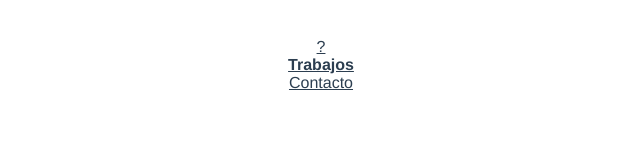
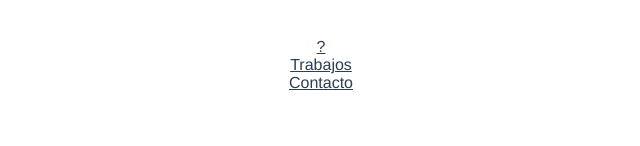
Before and after one commit to Zenemig/noburo, a Vue app: page /#/trabajos in a window 1280 px wide. Before the commit this address led to /#/trabajos. Shown: the top 146 px of the page, without its empty margins (319-959 px from the left). Built offline with nearby package versions, Linux system fonts and the light colour scheme.

Commit message:
refactor(routes): use history mode and code splitting

```diff
--- a/src/router/index.js
+++ b/src/router/index.js
@@ -1,6 +1,10 @@
 import Vue from "vue";
 import VueRouter from "vue-router";
-import Home from "../views/Home.vue";
+
+const Home = () => import("../views/Home.vue");
+const Trabajos = () => import("../views/Trabajos.vue");
+const Trabajo = () => import("../views/Trabajo.vue");
+const Contacto = () => import("../views/Contacto.vue");
 
 Vue.use(VueRouter);
 
@@ -16,11 +20,16 @@ const routes = [
   {
     path: "/trabajos",
     name: "Trabajos",
-    // route level code-splitting
-    // this generates a separate chunk (about.[hash].js) for this route
-    // which is lazy-loaded when the route is visited.
-    component: () =>
-      import(/* webpackChunkName: "trabajos" */ "../views/Trabajos.vue"),
+    component: Trabajos,
+    meta: {
+      title: "Trabajos - No Büro"
+    }
+  },
+  {
+    path: "/trabajos/:slug",
+    name: "Trabajo",
+    component: Trabajo,
+    props: true,
     meta: {
       title: "Trabajos - No Büro"
     }
@@ -28,8 +37,7 @@ const routes = [
   {
     path: "/contacto",
     name: "Contacto",
-    component: () =>
-      import(/* webpackChunkName: "contacto" */ "../views/Contacto.vue"),
+    component: Contacto,
     meta: {
       title: "Contacto - No Büro"
     }
@@ -37,6 +45,7 @@ const routes = [
 ];
 
 const router = new VueRouter({
+  mode: "history",
   routes
 });
 router.beforeEach((to, from, next) => {
```
